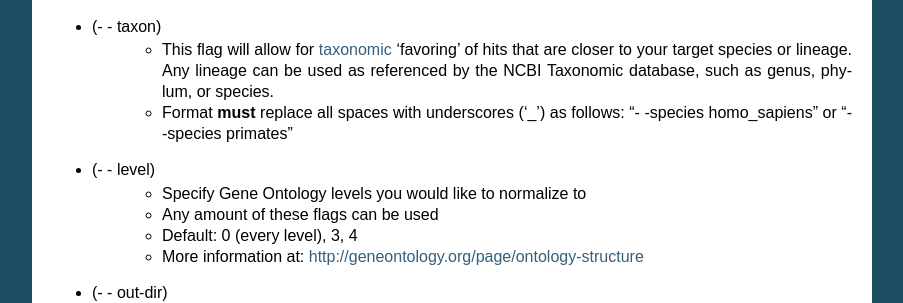
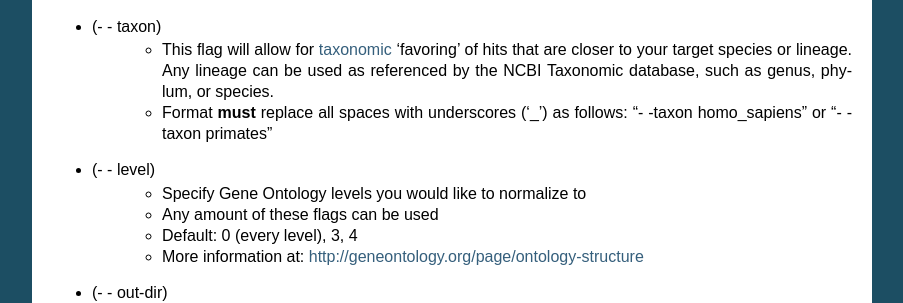
Before and after one commit to harta55/EnTAP, a Sphinx documentation site: the page built from docs/source/basic_usage.rst, in a window 1280 px wide and 900 px high, scrolled down 5841 px. Shown: the part 156-459 px from the top of the window, without its empty margins (198-1101 px from the left). Built offline with Sphinx 7.4.7, drawn with Linux system fonts in a browser that asks for light colours.

Commit message:
Update basic_usage.rst

```diff
--- a/docs/source/basic_usage.rst
+++ b/docs/source/basic_usage.rst
@@ -311,7 +311,7 @@ Optional Flags:
 
 * (- - taxon)
     * This flag will allow for :ref:`taxonomic<tax-label>` 'favoring' of hits that are closer to your target species or lineage. Any lineage can be used as referenced by the NCBI Taxonomic database, such as genus, phylum, or species.
-    * Format **must** replace all spaces with underscores ('_') as follows: "- -species homo_sapiens" or "- -species primates"
+    * Format **must** replace all spaces with underscores ('_') as follows: "- -taxon homo_sapiens" or "- -taxon primates"
 
 * (- - level)
     * Specify Gene Ontology levels you would like to normalize to
```
